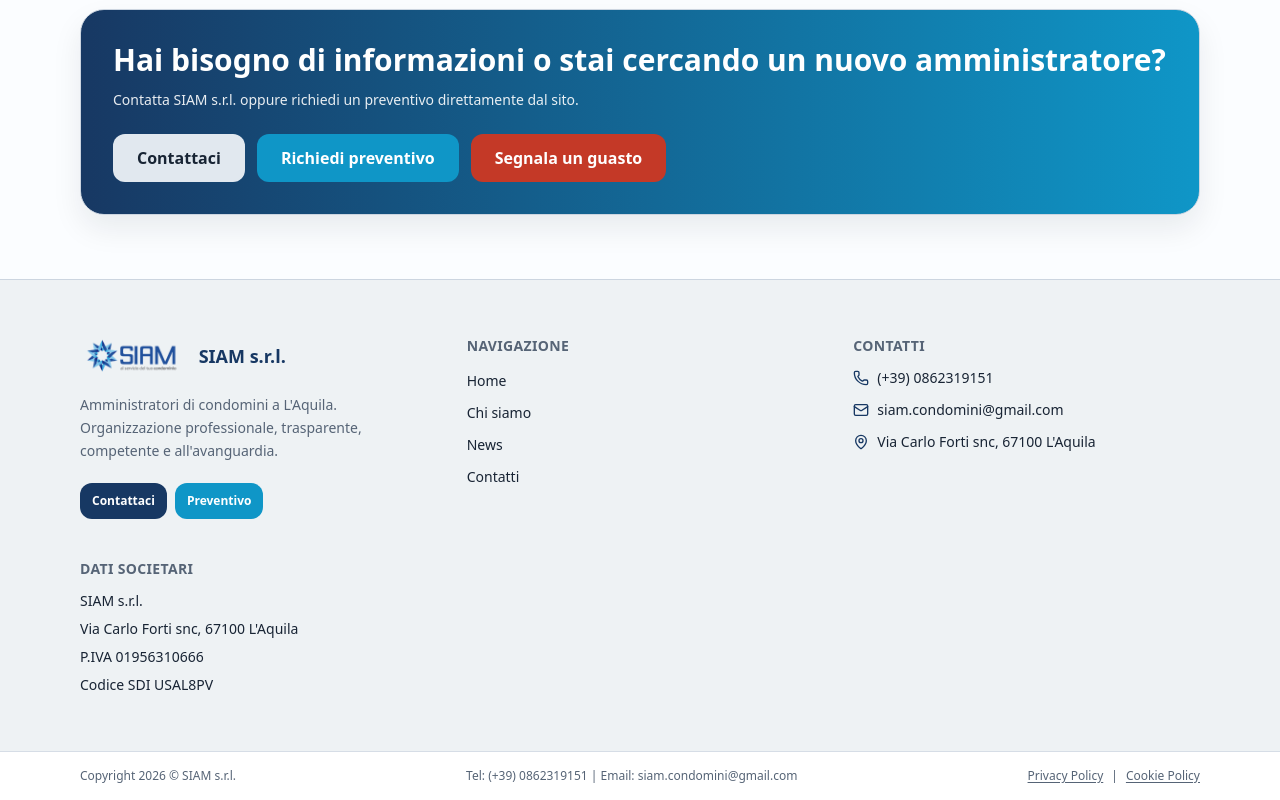
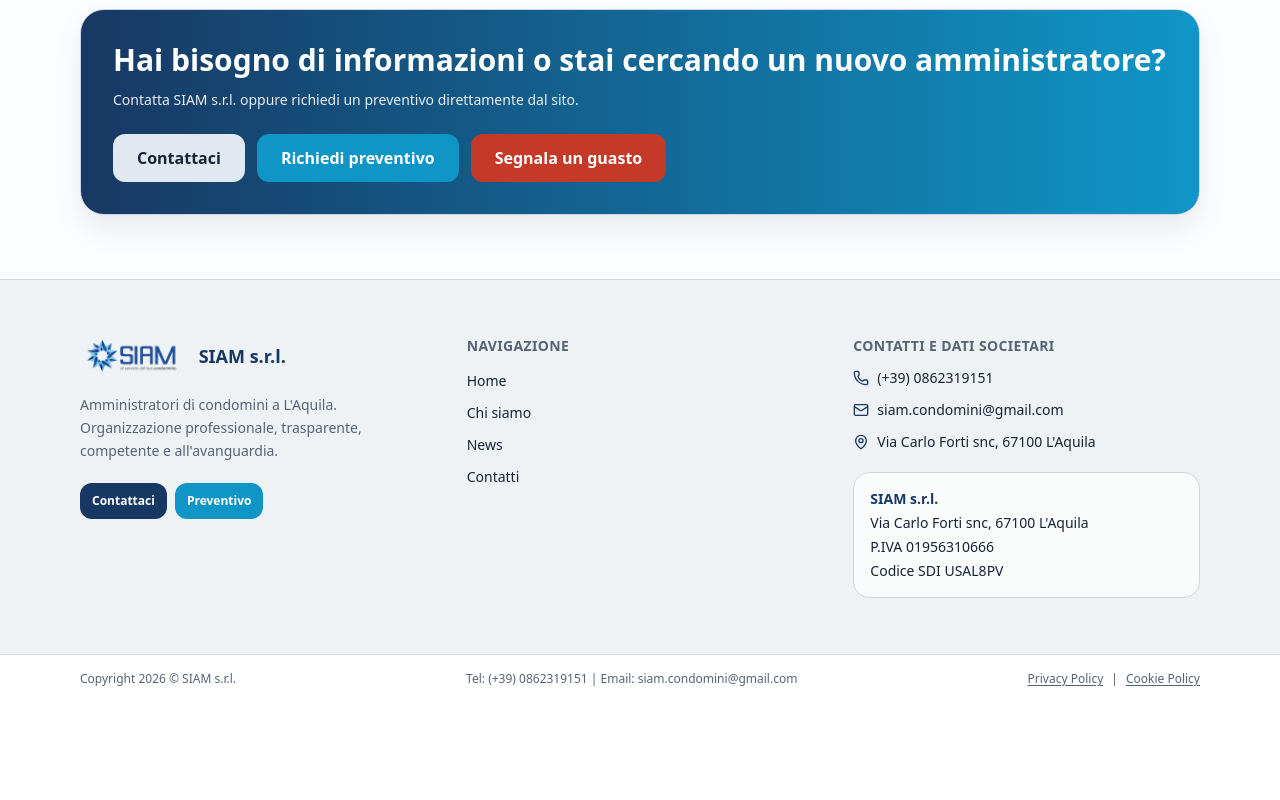
Before and after one commit to luigiplacidi/siam-condomini, a Next.js app: page / in a window 1280 px wide. Shown: the part 3449-4249 px from the top of the page. After the commit the page ends 4152 px from the top, so only its background shows below. Built offline with nearby package versions, Linux system fonts and the light colour scheme; no server answers; the database is empty.

Commit message:
fix: merge company data into footer contacts

```diff
--- a/components/site-footer.tsx
+++ b/components/site-footer.tsx
@@ -42,7 +42,7 @@
         </div>
 
         <div>
-          <p className="text-sm font-semibold uppercase tracking-wide text-muted-foreground">Contatti</p>
+          <p className="text-sm font-semibold uppercase tracking-wide text-muted-foreground">Contatti e dati societari</p>
           <ul className="mt-3 grid gap-3 text-sm">
             <li className="inline-flex items-start gap-2">
               <Phone className="mt-0.5 h-4 w-4 text-primary" />
@@ -56,16 +56,12 @@
               <MapPin className="mt-0.5 h-4 w-4 text-primary" />
               <span>{contactInfo.address}</span>
             </li>
-          </ul>
-        </div>
-
-        <div>
-          <p className="text-sm font-semibold uppercase tracking-wide text-muted-foreground">Dati societari</p>
-          <ul className="mt-3 grid gap-2 text-sm text-foreground">
-            <li>{contactInfo.legalName}</li>
-            <li>{contactInfo.address}</li>
-            <li>P.IVA {contactInfo.vatNumber}</li>
-            <li>Codice SDI {contactInfo.sdiCode}</li>
+            <li className="mt-2 rounded-2xl border border-border bg-white/70 p-4 text-sm text-foreground">
+              <p className="font-semibold text-primary">{contactInfo.legalName}</p>
+              <p className="mt-1">{contactInfo.address}</p>
+              <p className="mt-1">P.IVA {contactInfo.vatNumber}</p>
+              <p className="mt-1">Codice SDI {contactInfo.sdiCode}</p>
+            </li>
           </ul>
         </div>
       </div>
```
